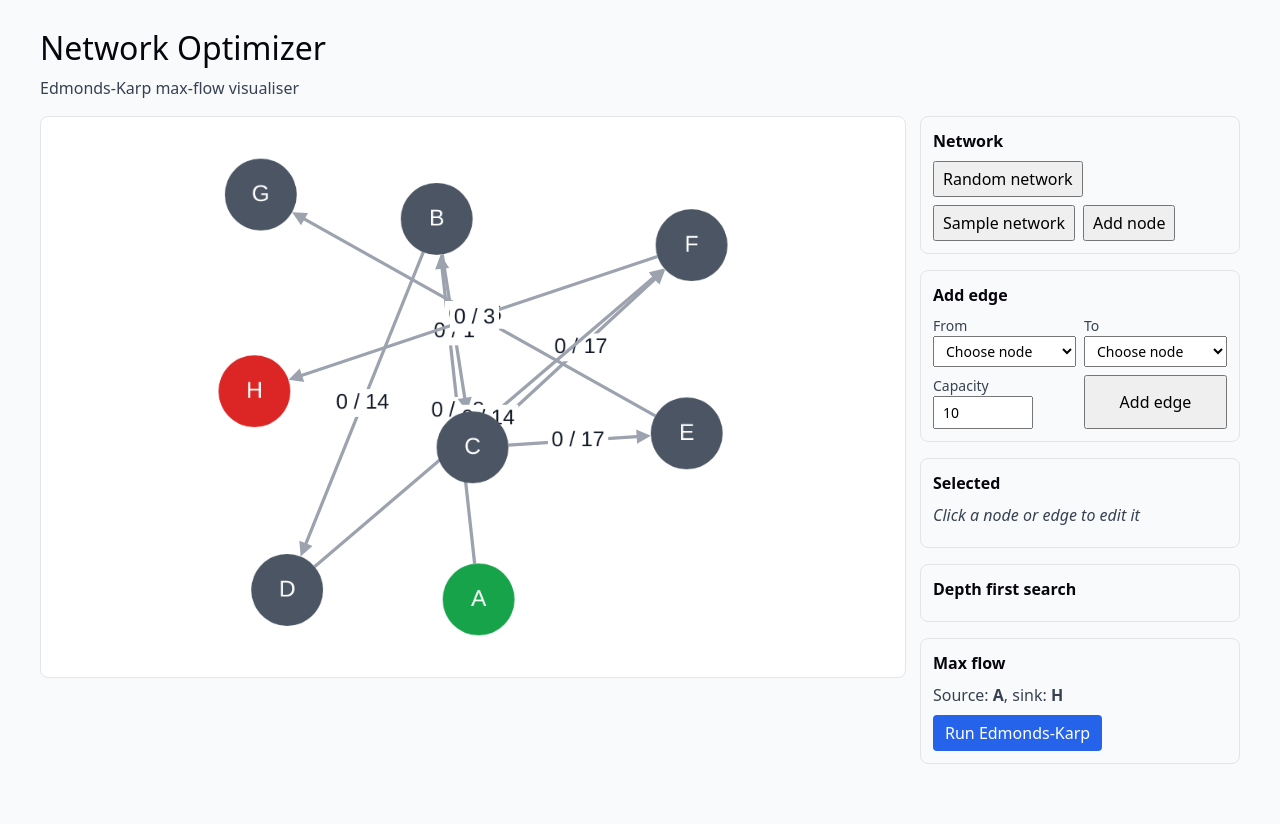
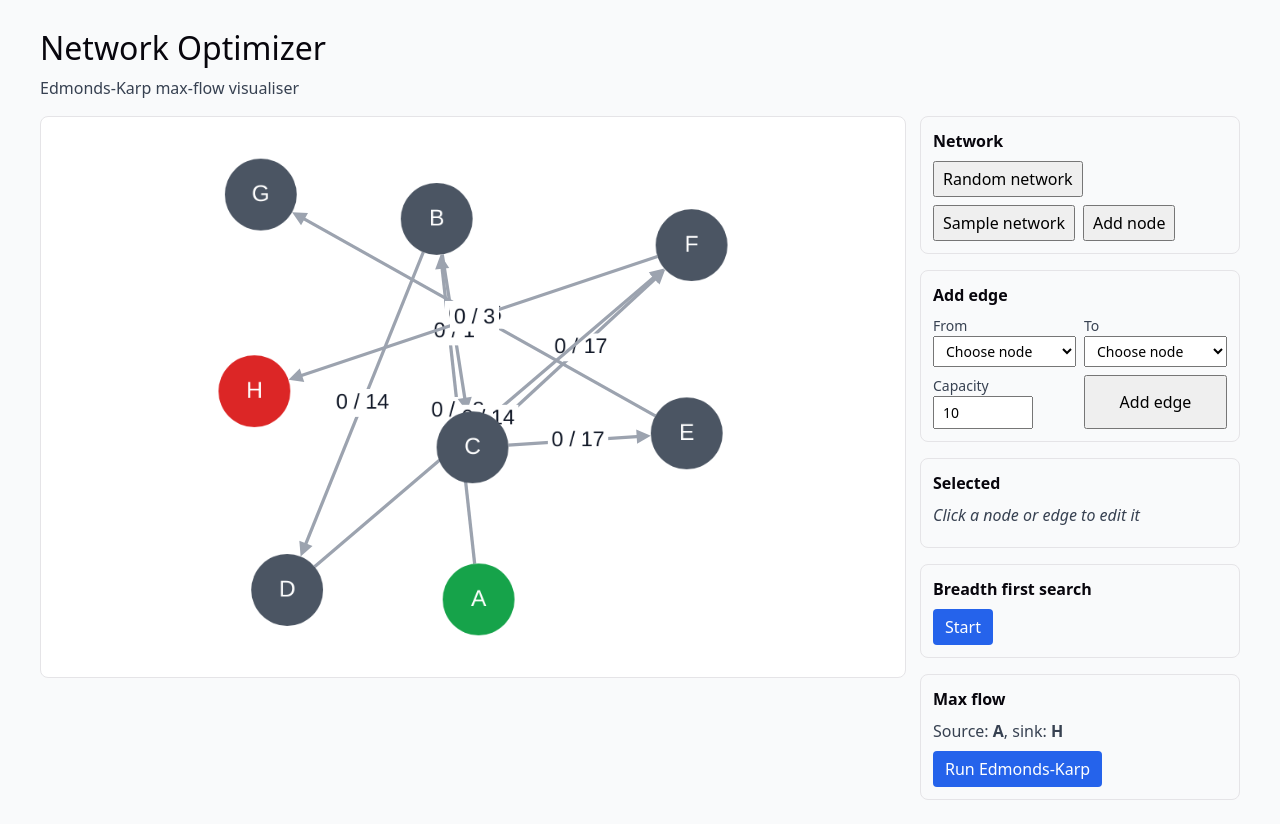
Before and after one commit to Oxyn4/ECM3422-network-optimizer, a React (Vite) app: page / in a window 1280 px wide. Before the commit the page ends 800 px from the top, so only its background shows below. Built offline with nearby package versions, Linux system fonts and the light colour scheme.

Commit message:
add start BFS button and algorithm step counter

```diff
--- a/src/components/bfsPanel.jsx
+++ b/src/components/bfsPanel.jsx
@@ -1,10 +1,24 @@
-
+import { useState } from "react";
 
 export function BfsPanel() {
+    const [isActive, setIsActive] = useState(false);
 
-    return (
+    function startBFS() {
+        setIsActive(current => ~current);
+        console.log("started BFS");
+    }
+
+    const [step, setStep] = useState(1);
+
+    return isActive ? (
         <section>
-            <h2>Depth first search</h2>
+            <h2>Breadth first search</h2>
+            <button className="primary" onClick={() => setStep(current => current + 1)}>Step: {step}</button>
+        </section>
+    ) : (
+        <section>
+            <h2>Breadth first search</h2>
+            <button className='primary' onClick={startBFS}>Start</button>
         </section>
     );
 }
```
